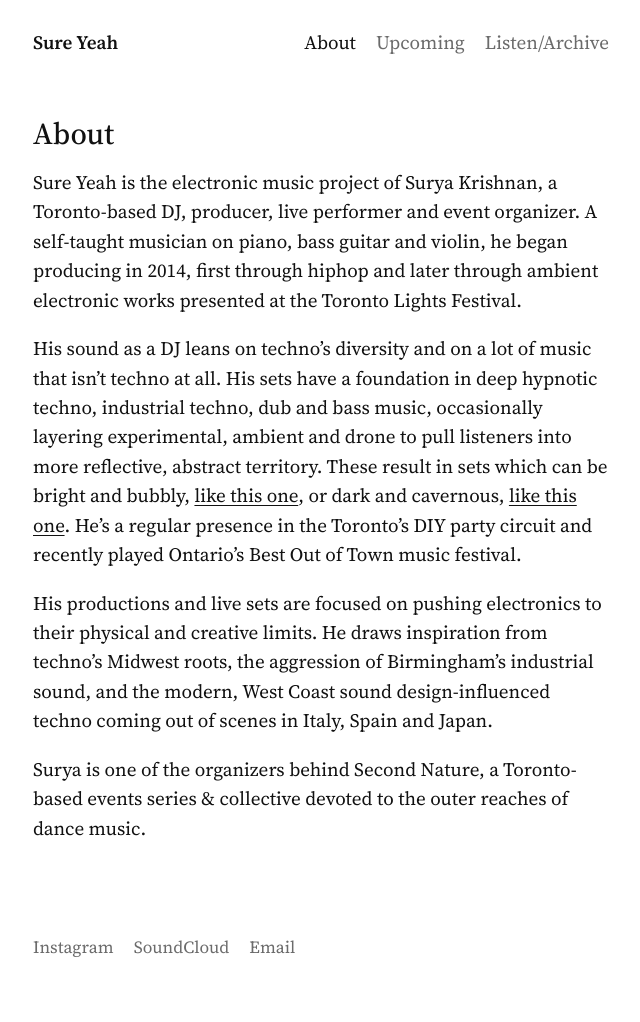
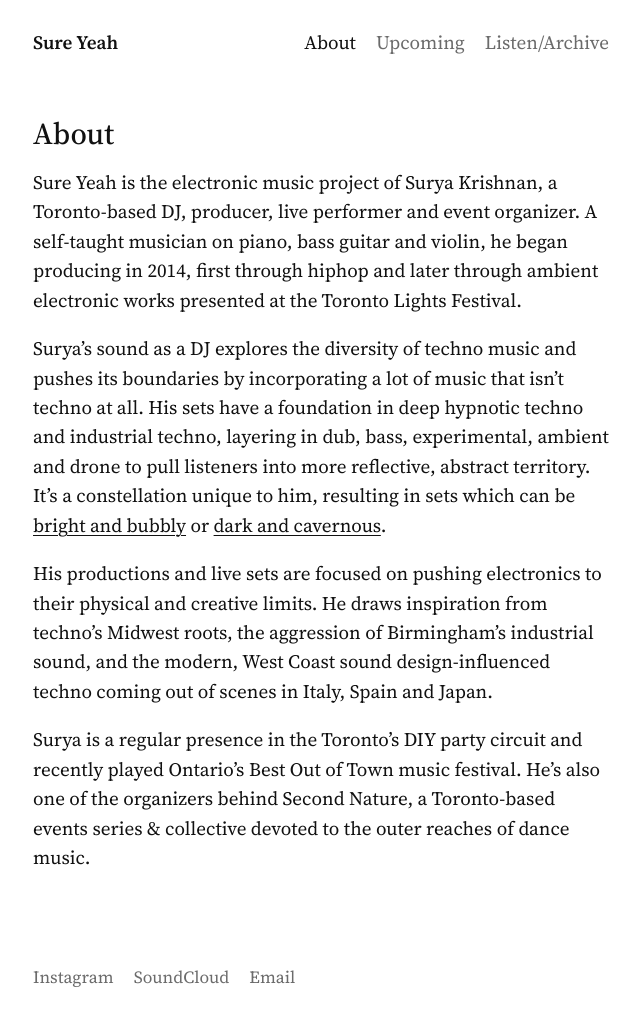
Before and after one commit to surya-krishnan/surya-krishnan.github.io, a Jekyll site: the page built from about.md, in a window 1280 px wide. Shown: the whole page, without its empty margins (319-959 px from the left). Built offline with Jekyll 4.4.1, drawn with Linux system fonts in a browser that asks for light colours; before the commit the page ends 993 px from its top, so only the background shows below that.

```diff
--- a/about.md
+++ b/about.md
@@ -6,8 +6,8 @@ permalink: /about/
 
 Sure Yeah is the electronic music project of Surya Krishnan, a Toronto-based DJ, producer, live performer and event organizer. A self-taught musician on piano, bass guitar and violin, he began producing in 2014, first through hiphop and later through ambient electronic works presented at the Toronto Lights Festival.
 
-His sound as a DJ leans on techno’s diversity and on a lot of music that isn’t techno at all. His sets have a foundation in deep hypnotic techno, industrial techno, dub and bass music, occasionally layering experimental, ambient and drone to pull listeners into more reflective, abstract territory. These result in sets which can be bright and bubbly, [like this one](https://soundcloud.com/non-verbal-communication/pondcast-005), or dark and cavernous, [like this one](https://soundcloud.com/another-setting-radio/071226-sure-yeah-b2b-utopos). He’s a regular presence in the Toronto's DIY party circuit and recently played Ontario's Best Out of Town music festival.
+Surya's sound as a DJ explores the diversity of techno music and pushes its boundaries by incorporating a lot of music that isn't techno at all. His sets have a foundation in deep hypnotic techno and industrial techno, layering in dub, bass, experimental, ambient and drone to pull listeners into more reflective, abstract territory. It's a constellation unique to him, resulting in sets which can be [bright and bubbly](https://soundcloud.com/non-verbal-communication/pondcast-005) or [dark and cavernous](https://soundcloud.com/another-setting-radio/071226-sure-yeah-b2b-utopos).
 
 His productions and live sets are focused on pushing electronics to their physical and creative limits. He draws inspiration from techno’s Midwest roots, the aggression of Birmingham’s industrial sound, and the modern, West Coast sound design-influenced techno coming out of scenes in Italy, Spain and Japan.
 
-Surya is one of the organizers behind Second Nature, a Toronto-based events series & collective devoted to the outer reaches of dance music.
+Surya is a regular presence in the Toronto's DIY party circuit and recently played Ontario's Best Out of Town music festival. He's also one of the organizers behind Second Nature, a Toronto-based events series & collective devoted to the outer reaches of dance music.
```
Also changed, not shown: archive.md (+2 -2 lines).
